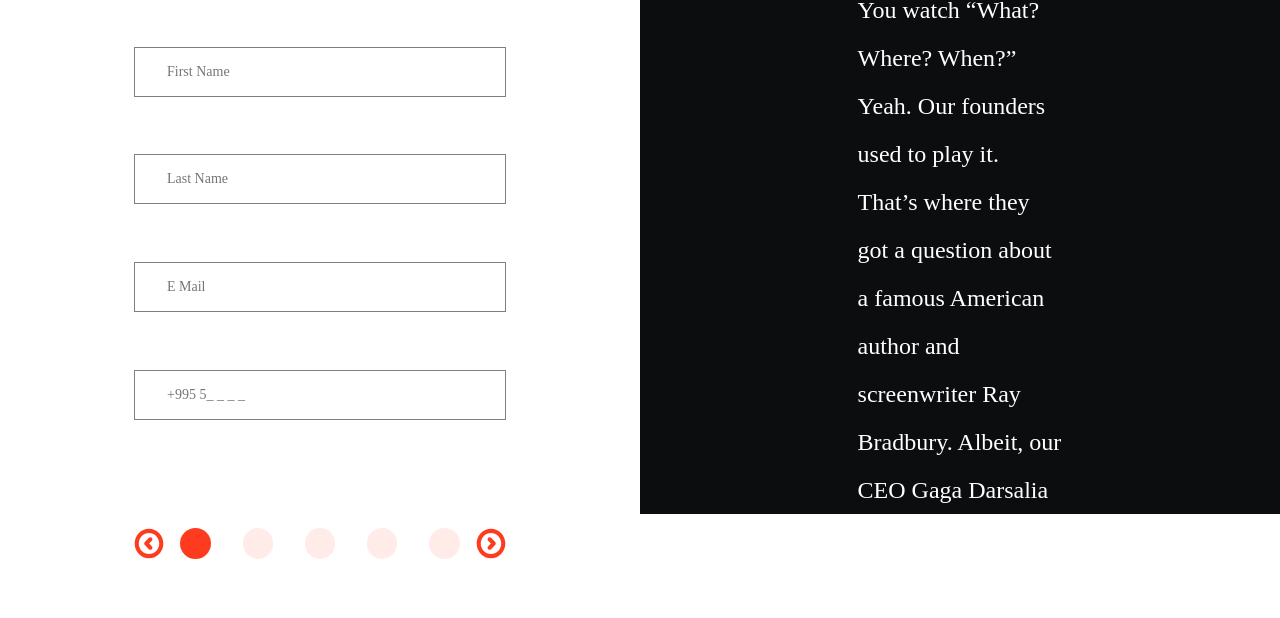
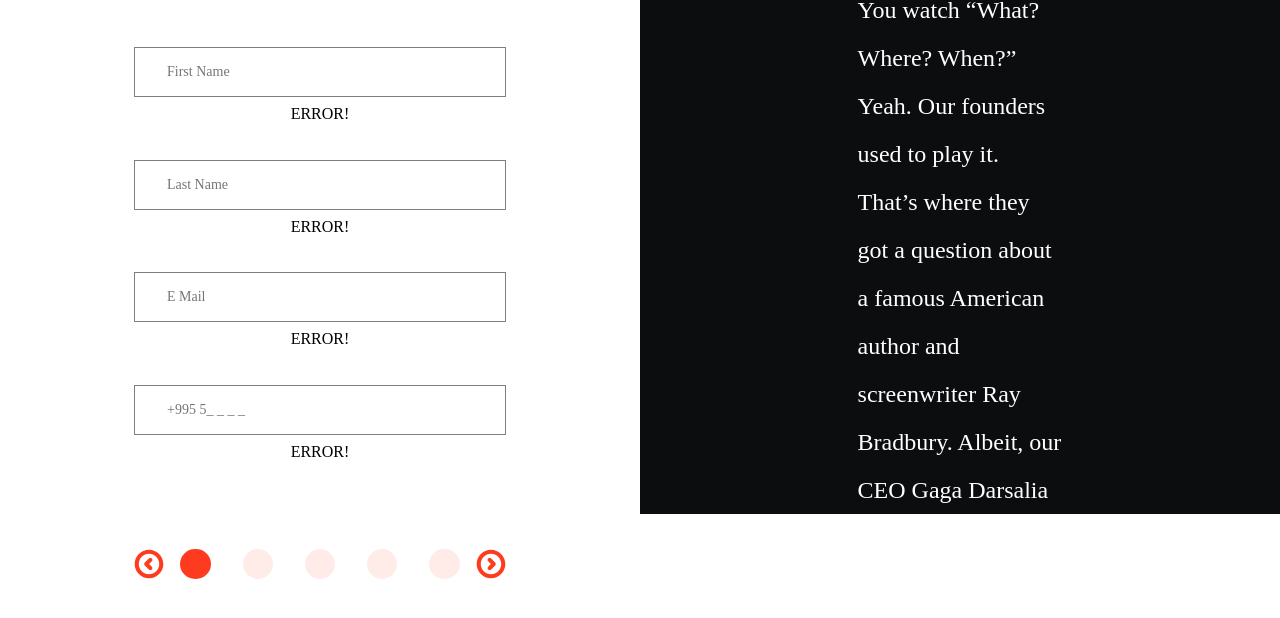
Before and after one commit to CoolToole45/Redberry_Recruitment, a plain HTML site: page form.html in a window 1280 px wide. Shown: the part 286-904 px from the top of the page. Drawn offline with Linux system fonts and the light colour scheme; no server answers; a script that the page names is missing; a web font is replaced by a local one.

Commit message:
Made very minor corrections. Please ignore

```diff
--- a/JS/render.js
+++ b/JS/render.js
@@ -116,4 +116,5 @@ function renderRedberrianInsights() {
     document.getElementById('elipse4').style.opacity = 1
 
     document.querySelector('.right-side').style.height = "125vh";
+    // document.querySelector('.pagination').style.margin = "5rem";
 }
--- a/Styles/form.css
+++ b/Styles/form.css
@@ -1,4 +1,4 @@
-/* Questionnaire (second.html) */
+/* Questionnaire */
 .questionnaire-container {
     display: flex;
 }
@@ -37,11 +37,15 @@
 .form-group input {
     padding: 1rem 2rem;
     padding-right: 10rem;
-    margin: 1.8rem 0;
+    margin-top: 1.8rem;
     font-family: "Montserrat-Italic";
     font-size: 14px;
     border: 1px solid rgba(0, 0, 0, 0.5);
     outline: none;
+}
+
+.errorMS {
+    margin: 0.5rem 0;
 }
 
 .pagination {
@@ -155,7 +159,8 @@
 }
 
 
-/* Group-Three And Group-Four */
+/* Group-Three */
+/* Group-Four */
 .question {
     font-family: "Montserrat-Regular";
     margin-top: 3rem;
--- a/Styles/global.css
+++ b/Styles/global.css
@@ -14,3 +14,7 @@
 .hidden {
     display: none !important;
 }
+
+.invisible {
+    visibility: hidden !important;
+}
--- a/form.html
+++ b/form.html
@@ -24,9 +24,13 @@
                     <!-- Form First Section -->
                     <div class="form-group flex-column-center" id="group-one">
                         <input type="text" name="fname" id="first-name" placeholder="First Name">
+                        <span class="errorMS">ERROR!</span>
                         <input type="text" name="lname" id="last-name" placeholder="Last Name">
+                        <span class="errorMS">ERROR!</span>
                         <input type="email" name="" id="email" placeholder="E Mail">
+                        <span class="errorMS">ERROR!</span>
                         <input type="text" name="" id="phone-number" placeholder="+995 5_ _ _ _">
+                        <span class="errorMS">ERROR!</span>
                     </div>
 
                     <!-- Form Second Section -->
```
Also changed, not shown: index.html (+3 -1 lines).
